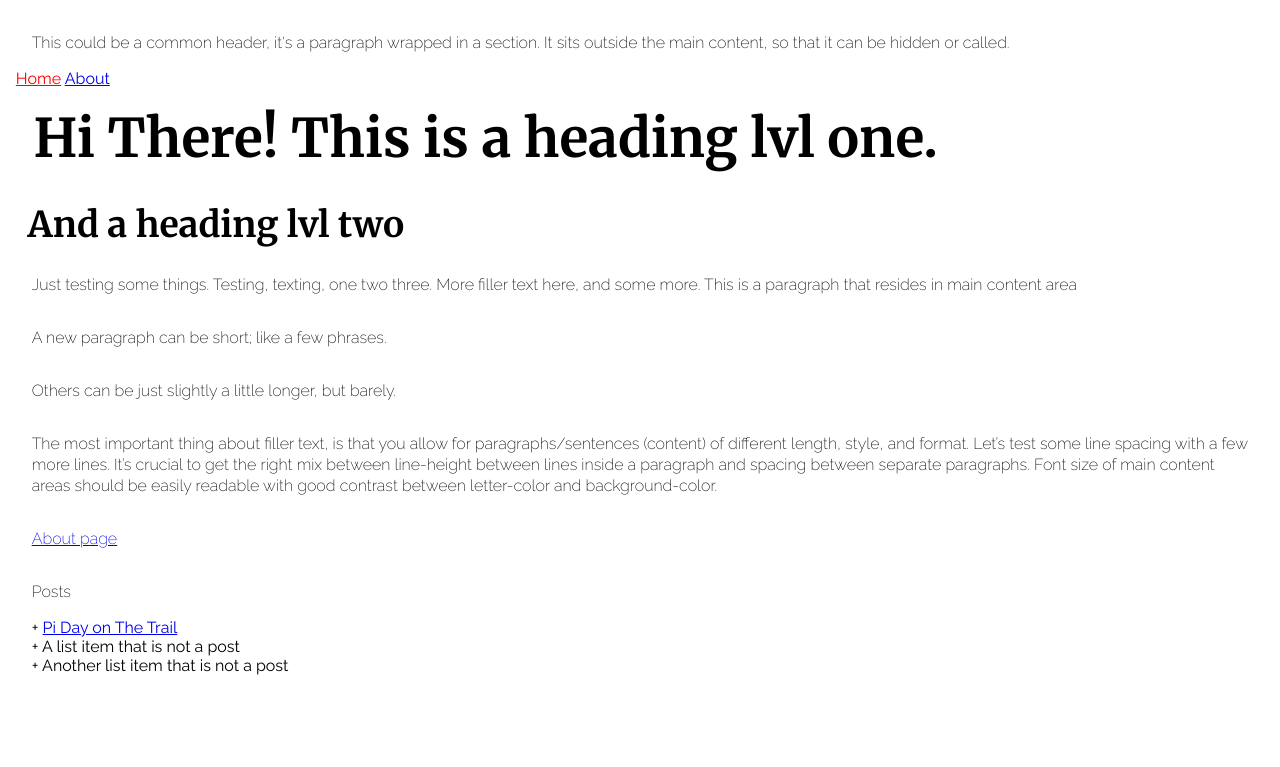
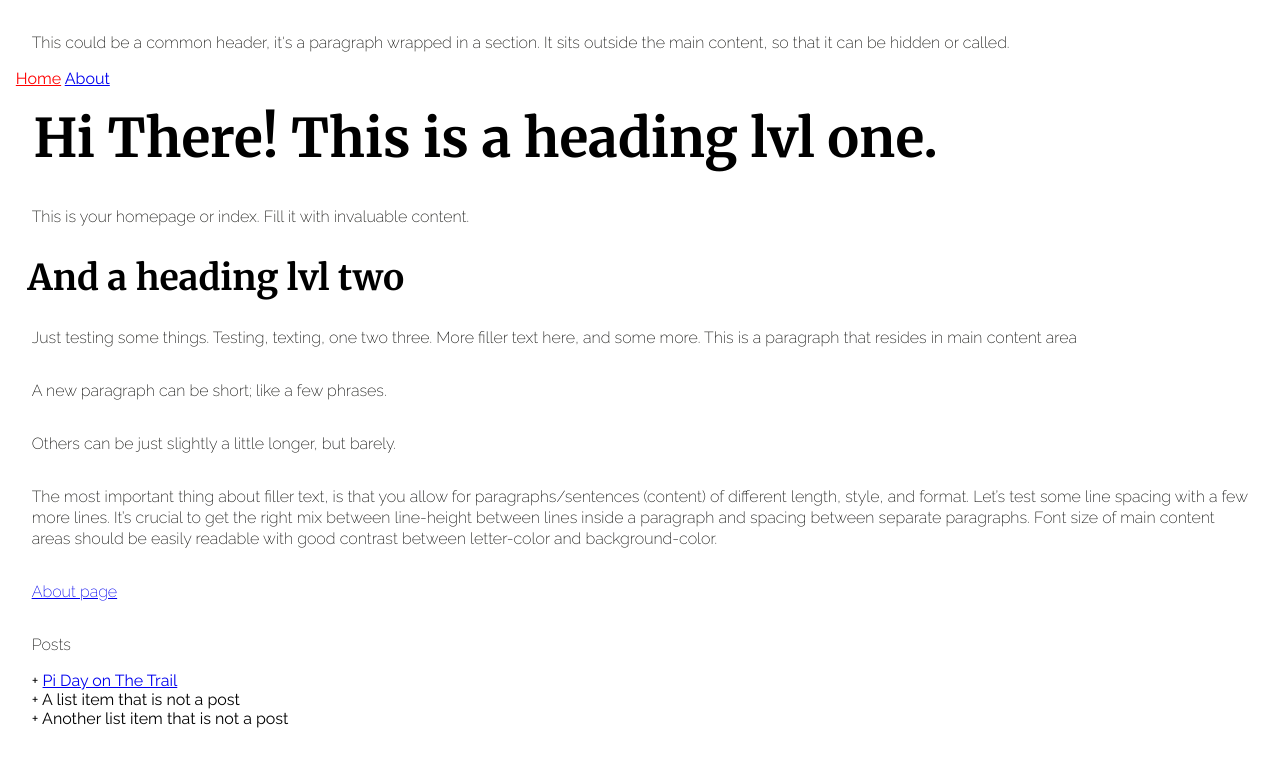
Before and after one commit to craigkraft/craigkraft.github.io, a Jekyll site: the page built from index.md, in a window 1280 px wide. Shown: the top 767 px of the page. Built offline with Jekyll 4.4.1, drawn with Linux system fonts in a browser that asks for light colours.

Commit message:
Update index.md

```diff
--- a/index.md
+++ b/index.md
@@ -4,6 +4,8 @@ title: Home
 ---
 
 # Hi There! This is a heading lvl one.
+
+This is your homepage or index. Fill it with invaluable content.
 
 ## And a heading lvl two
 
```
